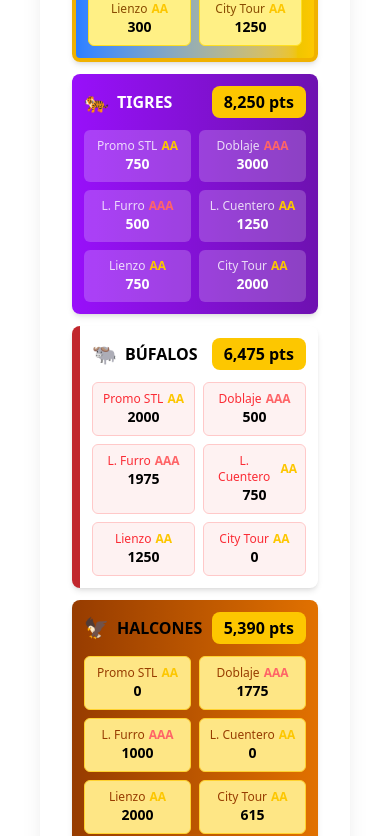
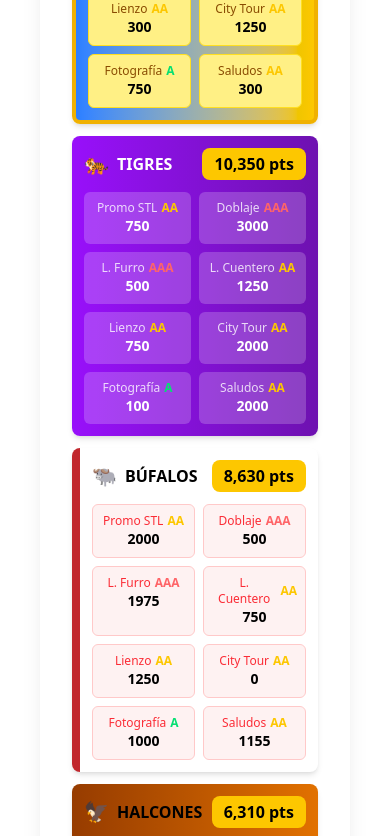
Before and after one commit to Xavier-LB/tropasanluis, a SvelteKit app: page /semana-sanluisina in a window 390 px wide. Shown: the part 1140-1976 px from the top of the page. Built offline with nearby package versions, Linux system fonts and the light colour scheme.

Commit message:
Update scoring values and totals for various categories in Semana Sanluisina page, ensuring accurate representation of points and links for Instagram submissions.

```diff
--- a/src/routes/semana-sanluisina/+page.svelte
+++ b/src/routes/semana-sanluisina/+page.svelte
@@ -84,13 +84,13 @@
         cuentero: { puntaje: 250, link: 'https://www.instagram.com/p/DKfpoKiP1hp/' },
         lienzo: { puntaje: -125, link: 'https://www.instagram.com/p/DKf0tqGAmmi/' },
         cityTour: { puntaje: 300, link: 'https://www.instagram.com/p/DKfoE4QvRJR' },
-        foto: { puntaje: null, link: 'https://www.instagram.com/p/DKiF0cNPfyP/' },
-        saludos: { puntaje: null, link: 'https://www.instagram.com/p/DKiM-XsP6Lk' },
+        foto: { puntaje: 1000, link: 'https://www.instagram.com/p/DKiF0cNPfyP/' },
+        saludos: { puntaje: 0, link: 'https://www.instagram.com/p/DKiM-XsP6Lk' },
         musical: { puntaje: null },
         escena80: { puntaje: null },
         brainRot: { puntaje: null, link: 'https://www.instagram.com/p/DKaij_jAxU3/' }
       },
-      total: 240
+      total: 1240
     },
     {
       nombre: 'BÚFALOS',
@@ -108,13 +108,13 @@
         cuentero: { puntaje: 750, link: 'https://www.instagram.com/p/DKfqpJQg7BI/' },
         lienzo: { puntaje: 1250, link: 'https://www.instagram.com/p/DKfrD4TAGv5/' },
         cityTour: { puntaje: 0, link: 'https://www.instagram.com/p/DKfq8_JghB5' },
-        foto: { puntaje: null, link: 'https://www.instagram.com/p/DKiOvEyvT0R/' },
-        saludos: { puntaje: null, link: 'https://www.instagram.com/p/DKiR2gyAjdb' },
+        foto: { puntaje: 1000, link: 'https://www.instagram.com/p/DKiOvEyvT0R/' },
+        saludos: { puntaje: 1155, link: 'https://www.instagram.com/p/DKiR2gyAjdb' },
         musical: { puntaje: null },
         escena80: { puntaje: null },
         brainRot: { puntaje: null, link: 'https://www.instagram.com/p/DKag7hRvR-z/' }
       },
-      total: 6475
+      total: 8630
     },
     {
       nombre: 'CASTORES',
@@ -132,13 +132,13 @@
         cuentero: { puntaje: 2000, link: 'https://www.instagram.com/p/DKfqoOvyjkK/' },
         lienzo: { puntaje: 300, link: 'https://www.instagram.com/p/DKfph9tP8Sy/' },
         cityTour: { puntaje: 1250, link: 'https://www.instagram.com/p/DKfnihtvW2x' },
-        foto: { puntaje: null, link: 'https://www.instagram.com/p/DKiA_ukvvD4/' },
-        saludos: { puntaje: null, link: 'https://www.instagram.com/p/DKiPUJ7gP-9' },
+        foto: { puntaje: 750, link: 'https://www.instagram.com/p/DKiA_ukvvD4/' },
+        saludos: { puntaje: 300, link: 'https://www.instagram.com/p/DKiPUJ7gP-9' },
         musical: { puntaje: null },
         escena80: { puntaje: null },
         brainRot: { puntaje: null, link: 'https://www.instagram.com/p/DKahLlAybTk/' }
       },
-      total: 10800,
+      total: 11850,
       lider: true
     },
     {
@@ -157,13 +157,13 @@
         cuentero: { puntaje: 0, link: 'https://www.instagram.com/p/DKfoeLDJell/' },
         lienzo: { puntaje: 2000, link: 'https://www.instagram.com/p/DKeiSsbOna7' },
         cityTour: { puntaje: 615, link: 'https://www.instagram.com/p/DKft8SCJZad' },
-        foto: { puntaje: null, link: 'https://www.instagram.com/p/DKh9VOZJQKt/' },
-        saludos: { puntaje: null, link: 'https://www.instagram.com/p/DKiSmskJEaV' },
+        foto: { puntaje: 300, link: 'https://www.instagram.com/p/DKh9VOZJQKt/' },
+        saludos: { puntaje: 620, link: 'https://www.instagram.com/p/DKiSmskJEaV' },
         musical: { puntaje: null },
         escena80: { puntaje: null },
         brainRot: { puntaje: null, link: 'https://www.instagram.com/p/DKZqh25tMPB/' }
       },
-      total: 5390
+      total: 6310
     },
     {
       nombre: 'TIGRES',
@@ -181,13 +181,13 @@
         cuentero: { puntaje: 1250, link: 'https://www.instagram.com/p/DKfl_GUvEKf/' },
         lienzo: { puntaje: 750, link: 'https://www.instagram.com/p/DKfT8eVvSRu' },
         cityTour: { puntaje: 2000, link: 'https://www.instagram.com/p/DKfmc-2vlfu' },
-        foto: { puntaje: null, link: 'https://www.instagram.com/p/DKht_lQAGiw/' },
-        saludos: { puntaje: null, link: 'https://www.instagram.com/p/DKiO8YDAXPh' },
+        foto: { puntaje: 100, link: 'https://www.instagram.com/p/DKht_lQAGiw/' },
+        saludos: { puntaje: 2000, link: 'https://www.instagram.com/p/DKiO8YDAXPh' },
         musical: { puntaje: null },
         escena80: { puntaje: null },
         brainRot: { puntaje: null, link: 'https://www.instagram.com/p/DKZgk5nAAGs/' }
       },
-      total: 8250
+      total: 10350
     }
   ];
 
@@ -221,6 +221,11 @@
       case "Lucho City Tour":
         return [
           { patrulla: "HALCONES", monto: -135, razon: "Retraso en la entrega" }
+        ];
+      case "Saludos":
+        return [
+          { patrulla: "BÚFALOS", monto: -95, razon: "Retraso en la entrega" },
+          { patrulla: "HALCONES", monto: -130, razon: "Retraso en la entrega" }
         ];
       default:
         return [];
@@ -867,8 +872,8 @@
               </div>
 
               <!-- Puntajes por prueba -->
-              <div class="grid grid-cols-2 sm:grid-cols-3 md:grid-cols-6 gap-2 {patrulla.colors.text}">
-                {#each pruebas.slice(0, 6) as prueba}
+              <div class="grid grid-cols-2 sm:grid-cols-3 md:grid-cols-4 lg:grid-cols-5 xl:grid-cols-8 gap-2 {patrulla.colors.text}">
+                {#each pruebas as prueba}
                   {#if patrulla.puntajes[prueba.id].puntaje !== null}
                     <div class="{patrulla.colors.cardBg} rounded-md p-2 text-center relative">
                       <div class="text-xs {patrulla.colors.labelText} flex items-center justify-center gap-1">
```
